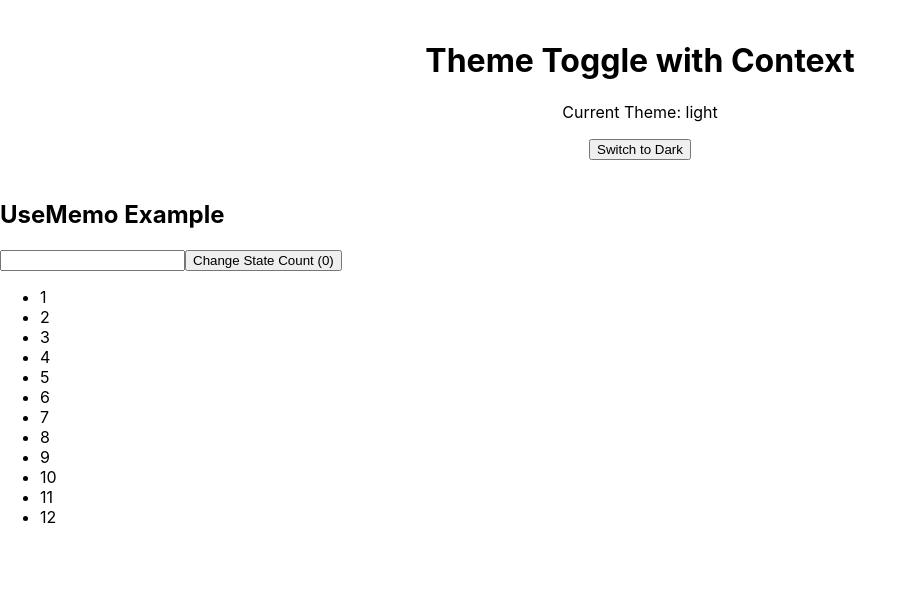
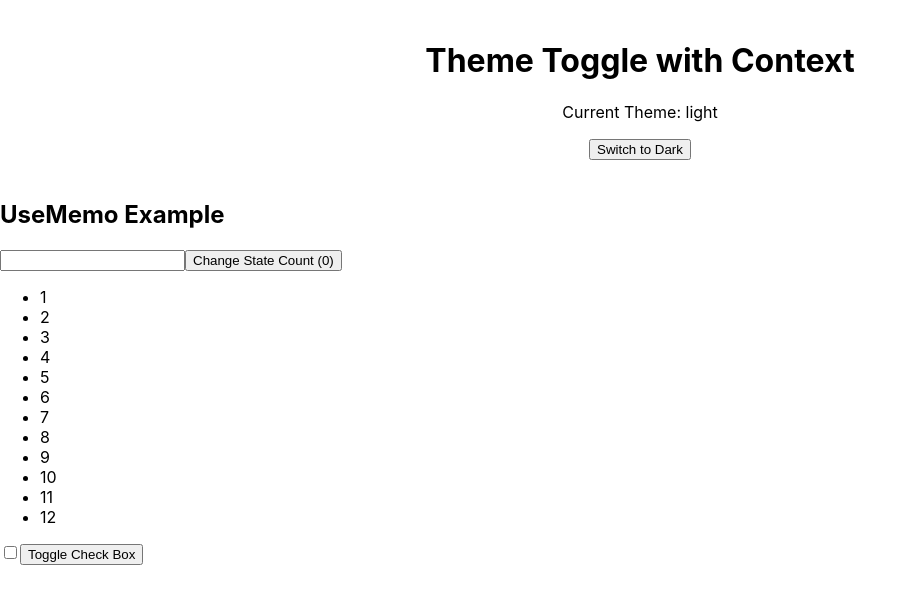
Before and after one commit to lekshmibp08/BW-2, a React (Create React App) app in the folder React/my-app/: page / in a window 1280 px wide. Shown: the top 604 px of the page, without its empty margins (0-917 px from the left). Built offline with nearby package versions, Linux system fonts and the light colour scheme; the HTML template or start-up script is replaced by a standard one.

Commit message:
checkbox sample done

```diff
--- a/React/my-app/src/App.js
+++ b/React/my-app/src/App.js
@@ -3,6 +3,8 @@ import ErrorBoundary from "./ErrorBoundary";
 import ThemeComponent from "./ThemeComponent";
 //import ToggleTheme from "./ToggleTheme";
 import ThemeProvider from "./ThemeProvider";
+import CheckBoxProvider from "./CheckBoxProvider";
+import CheckBoxComponent from "./CheckBoxComponent";
 
 const UseMemoExample = React.lazy(() => import("./UseMemoExample"));
 
@@ -15,6 +17,9 @@ function App() {
           <UseMemoExample />
         </Suspense>
       </ThemeProvider>
+      <CheckBoxProvider>
+        <CheckBoxComponent/>
+      </CheckBoxProvider>
     </ErrorBoundary>
   );
 }
--- /dev/null
+++ b/React/my-app/src/CheckBoxComponent.jsx
@@ -0,0 +1,17 @@
+import React, { useContext } from 'react'
+import { CheckBoxContext } from './CheckBoxProvider'
+
+const CheckBoxComponent = () => {
+    const {isChecked, toggleCheck} = useContext(CheckBoxContext)
+  return (
+    <div>
+        <input type="checkbox" checked={isChecked} />
+        <button onClick={toggleCheck}>
+            Toggle Check Box
+        </button>
+
+    </div>
+  )
+}
+
+export default CheckBoxComponent
--- /dev/null
+++ b/React/my-app/src/CheckBoxProvider.jsx
@@ -0,0 +1,20 @@
+import React, { createContext, useState } from 'react'
+
+export const CheckBoxContext = createContext();
+
+
+const CheckBoxProvider = ({children}) => {
+    const [isChecked, setChecked] = useState(false)
+
+    const toggleCheck = () => {
+        setChecked((prev) => !prev)
+    }
+
+  return (
+    <CheckBoxContext.Provider value={{isChecked, toggleCheck}}>
+      {children}
+    </CheckBoxContext.Provider>
+  )
+}
+
+export default CheckBoxProvider
```
